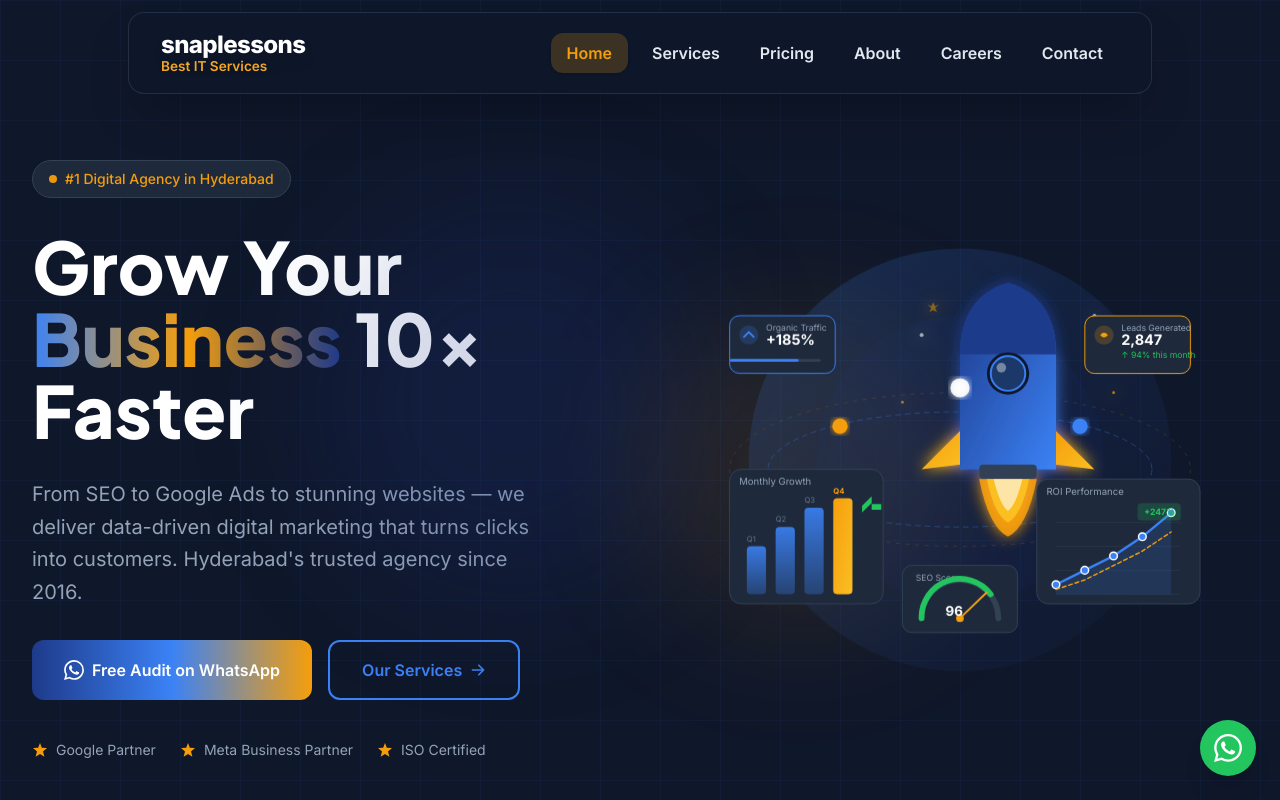
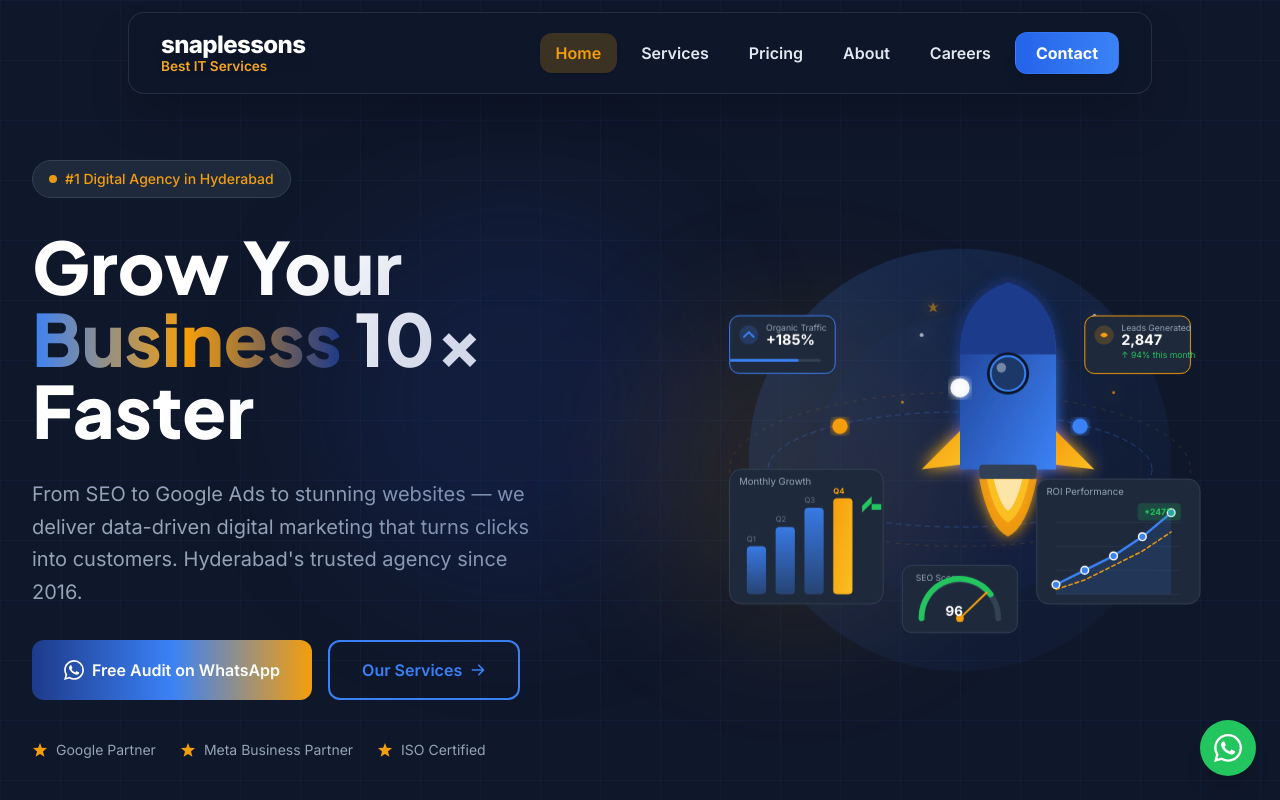
Before and after one commit to satyadigital7-tech/snaplessons, a Next.js app: page / in a window 1280 px wide. Shown: the top 800 px of the page. Built offline with nearby package versions, Linux system fonts and the light colour scheme.

Commit message:
Style Contact link as a blue button in desktop navbar

```diff
--- a/components/Navbar.tsx
+++ b/components/Navbar.tsx
@@ -51,18 +51,29 @@
 
                         {/* Desktop Nav */}
                         <div className="hidden md:flex items-center gap-2 ml-6">
-                            {navLinks.map((link) => (
+                            {navLinks.map((link) => {
+                                const isContact = link.href === "/contact";
+                                const isActive = pathname === link.href;
+                                return (
                                     <Link
                                         key={link.href}
                                         href={link.href}
-                                    className={`px-4 py-2 rounded-xl text-base font-semibold transition-all duration-200 ${pathname === link.href
+                                        className={
+                                            isContact
+                                                ? `px-5 py-2 rounded-xl text-base font-bold transition-all duration-200 shadow-lg border ${isActive
+                                                    ? "bg-blue-500 text-white border-blue-400"
+                                                    : "bg-gradient-to-r from-blue-600 to-blue-500 text-white border-blue-500/50 hover:opacity-90 hover:scale-105"
+                                                }`
+                                                : `px-4 py-2 rounded-xl text-base font-semibold transition-all duration-200 ${isActive
                                                     ? "text-gold bg-gold/20 shadow"
                                                     : "text-slate-200 hover:text-white hover:bg-gold/10 hover:shadow-md"
-                                        }`}
+                                                }`
+                                        }
                                     >
                                         {link.label}
                                     </Link>
-                            ))}
+                                );
+                            })}
                         </div>
 
 
```
Lines whose indentation alone changed are shown as unchanged.
